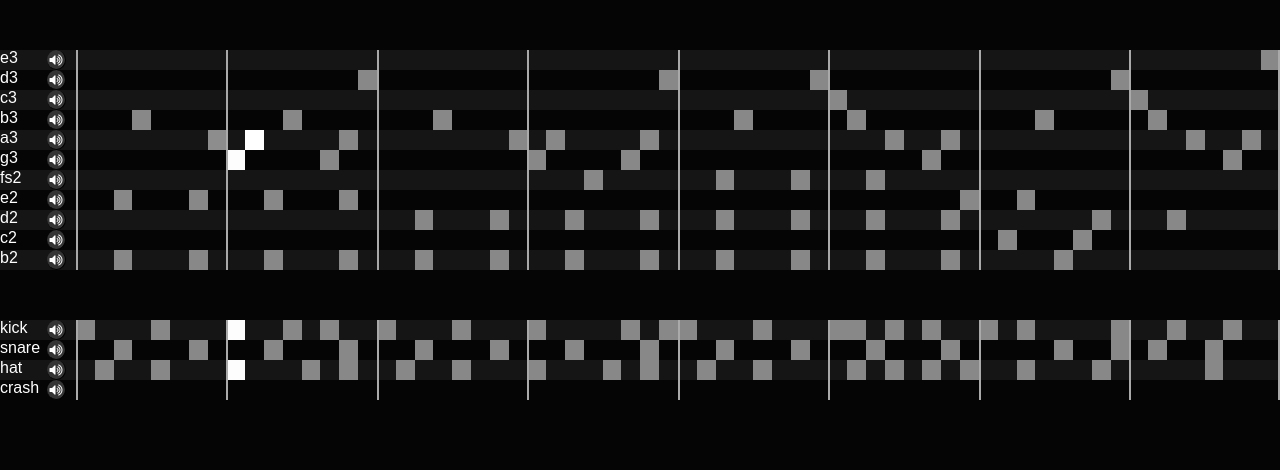
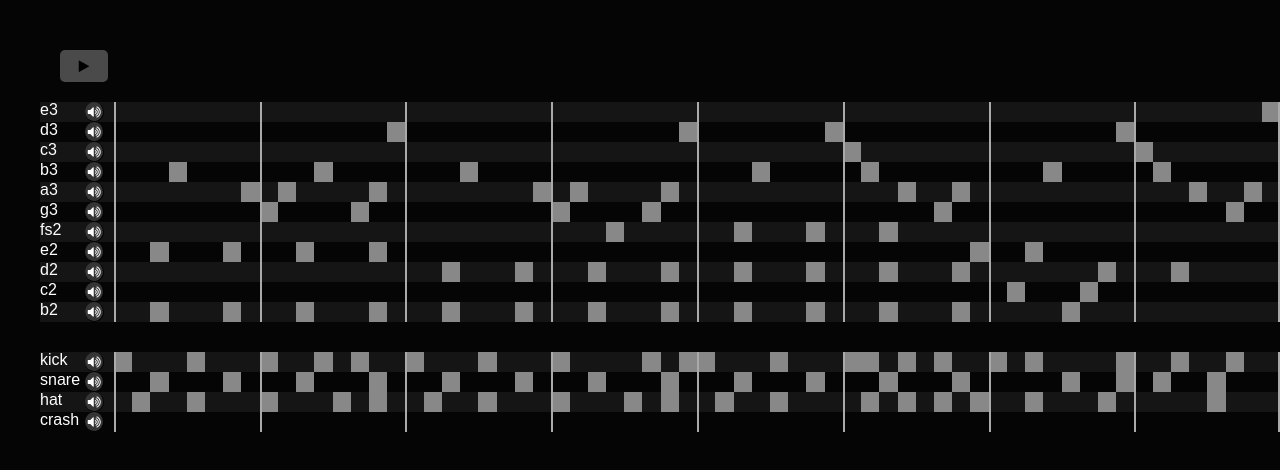
Before and after one commit to hanhee-song/marble_machine, a React (Create React App) app: page / in a window 1280 px wide. Shown: the top 470 px of the page. Built offline with nearby package versions, Linux system fonts and the light colour scheme.

Commit message:
add pause button and functionality to soundboard, slight restructure of html

```diff
--- a/public/styles.css
+++ b/public/styles.css
@@ -49,6 +49,11 @@ table {
 
 /*****************************************************/
 
+button {
+  border: none;
+  outline: none;
+}
+
 html {
   font-family: sans-serif;
   background-color: #050505;
@@ -60,15 +65,43 @@ html {
 }
 
 .soundboard {
+  margin-top: 30px;
+  margin-left: 40px;
+}
+
+.soundboard-controls {
+  padding: 20px;
+}
+
+.soundboard-controls-start {
+  background-color: #4a4a4a;
+  cursor: pointer;
+  height: 32px;
+  width: 48px;
+  border-radius: 5px;
+  line-height: 32px;
+  text-align: center;
+  transition: background .2s;
+}
+
+.soundboard-controls-start:hover {
+  background-color: #6a6a6a;
+}
+
+.soundboard-controls-start:active {
+  background-color: #7a7a7a;
+}
+
+.soundboard-instruments {
 
 }
 
 .vibraphone {
-  margin-top: 50px;
+
 }
 
 .drums {
-  margin-top: 50px;
+  margin-top: 30px;
 }
 
 .line {
--- a/src/components/soundboard.jsx
+++ b/src/components/soundboard.jsx
@@ -11,24 +11,46 @@ class Soundboard extends React.Component {
       tempo: 105,
       mm: 128,
     };
+    this.handlePause = this.handlePause.bind(this);
+    this.handleResume = this.handleResume.bind(this);
+    this.toggleRunning = this.toggleRunning.bind(this);
   }
 
-  componentDidMount() {
-    setTimeout(() => {
+  handleResume() {
     const interval = setInterval(() => {
       const nextBeat = this.state.currentBeat + 1 === this.state.mm
       ? 0 : this.state.currentBeat + 1;
       this.setState({ currentBeat: nextBeat });
     }, this.state.tempo);
     this.setState({ interval });
-    }, 3000);
+  }
+
+  handlePause() {
+    clearInterval(this.state.interval);
+    this.setState({ interval: null });
+  }
+
+  toggleRunning() {
+    if (this.state.interval) {
+      this.handlePause();
+    } else {
+      this.handleResume();
+    }
   }
 
   render () {
+    const startButton = this.state.interval ? "pause" : "play";
     return (
       <div className="soundboard">
+        <div className="soundboard-controls">
+          <button className="soundboard-controls-start" onClick={this.toggleRunning}>
+            <i className={`fa fa-${startButton}`} aria-hidden="true"></i>
+          </button>
+        </div>
+        <div className="soundboard-instruments">
           <VibraphoneBoard currentBeat={this.state.currentBeat} mm={this.state.mm} />
           <DrumsBoard currentBeat={this.state.currentBeat} mm={this.state.mm} />
+        </div>
       </div>
     );
   }
```
Lines whose indentation alone changed are shown as unchanged.
